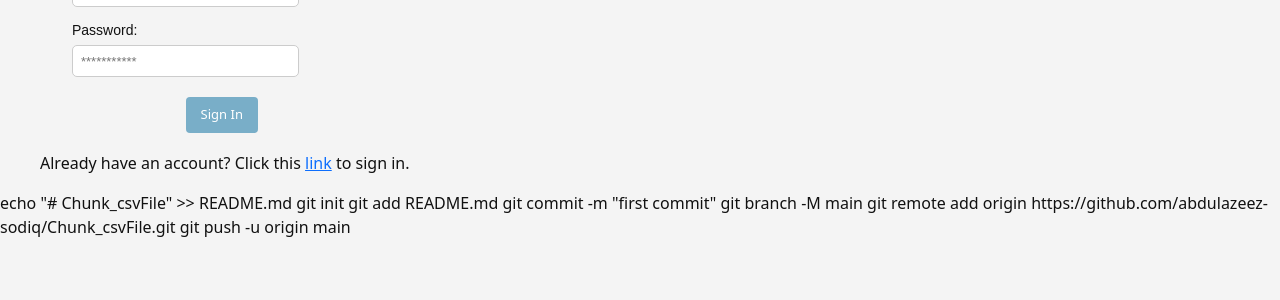
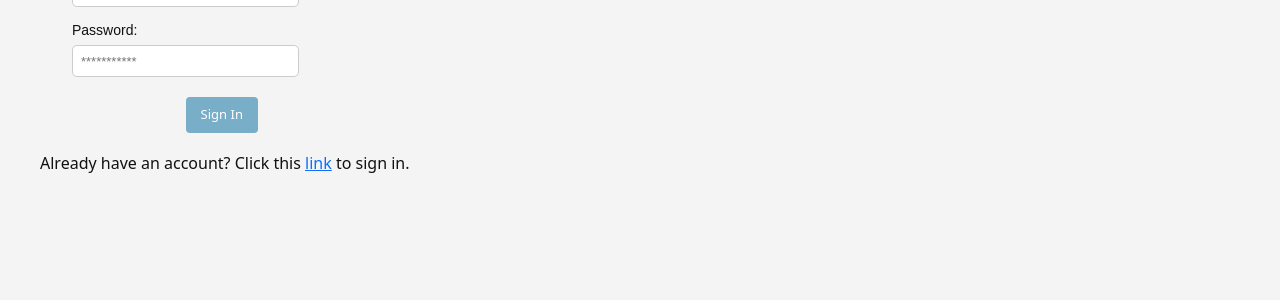
Before and after one commit to abdulazeez-sodiq/Chunk_csvFile, a Django app: page / in a window 1280 px wide. Shown: the part 499-799 px from the top of the page. Run offline with Django 3.2, Linux system fonts and the light colour scheme.

Commit message:
first commit

```diff
--- a/mainapp/templates/mainapp/base.html
+++ b/mainapp/templates/mainapp/base.html
@@ -235,12 +235,3 @@
 </body>
 
 </html>
-
-
-echo "# Chunk_csvFile" >> README.md
-git init
-git add README.md
-git commit -m "first commit"
-git branch -M main
-git remote add origin https://github.com/abdulazeez-sodiq/Chunk_csvFile.git
-git push -u origin main
```
